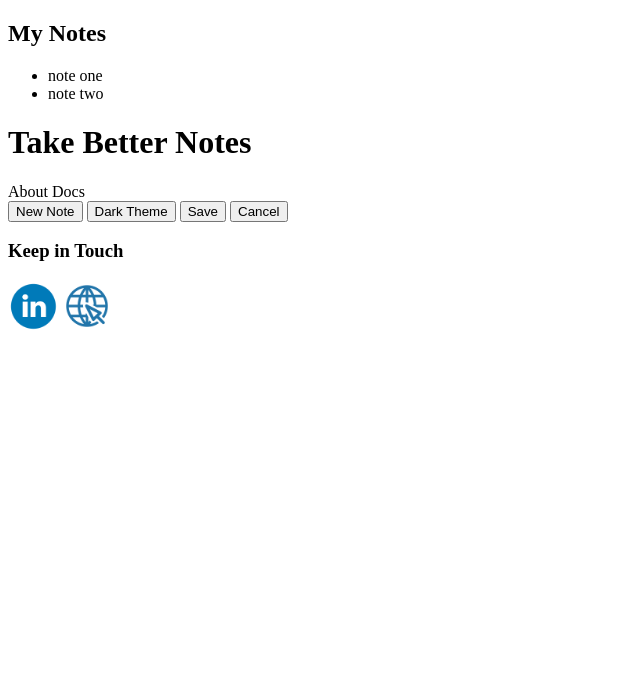
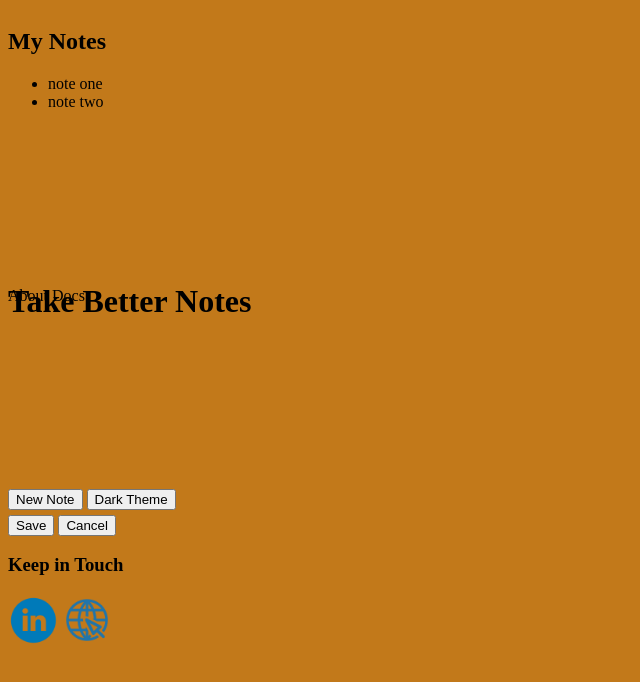
Before and after one commit to mtguns10/WebTechAss1, a plain HTML site: page index.html in a window 1280 px wide. Shown: the whole page, without its empty margins (0-640 px from the left). Drawn offline with Linux system fonts and the light colour scheme.

Commit message:
Add colour to css and space out content roughly

```diff
--- a/index.html
+++ b/index.html
@@ -3,22 +3,23 @@
     <head>
         <meta charset="UTF-8">
         <title>Take Better Notes</title>
-        <link href="/styles/stylesheet.css" rel="stylesheet">
+        <link href="styles/stylesheet.css" rel="stylesheet">
         <link rel="preconnect" href="https://fonts.googleapis.com">
         <link rel="preconnect" href="https://fonts.gstatic.com" crossorigin>
-        <link href="https://fonts.googleapis.com/css2?family=Noto+Sans:wght@500&display=swap" rel="stylesheet">
+        <link
+            href="https://fonts.googleapis.com/css2?family=Noto+Sans:wght@500&display=swap"
+            rel="stylesheet">
         <meta name="viewport" content="width=device-width, initial-scale=1.0">
     </head>
     <body>
-        <main>
-            <sidebar>
+        <section>
             <h2>My Notes</h2>
             <ul>
                 <li>note one</li>
                 <li>note two</li>
             </ul>
-            </sidebar>
-            <container>
+        </section>
+        <main>
             <h1>Take Better Notes</h1>
             <nav>
                 <a>About</a>
@@ -35,13 +36,14 @@
             <footer>
                 <h3>Keep in Touch</h3>
                 <a>
-                        <img src="/Misc/images/linkedin_circle.webp" alt="LinkedIn" width="50" height="50">
+                    <img src="/Misc/images/linkedin_circle.webp" alt="LinkedIn"
+                        width="50" height="50">
                 </a>
                 <a>
-                        <img src="/Misc/images/Internet_Line.webp" alt="" width="50" height="50">
+                    <img src="/Misc/images/Internet_Line.webp" alt="" width="50"
+                        height="50">
                 </a>
             </footer>
-            </container>
         </main>
     </body>
 </html>
--- a/styles/stylesheet.css
+++ b/styles/stylesheet.css
@@ -0,0 +1,9 @@
+body {
+    background-color: rgb(194, 121, 26);
+    display:grid;
+    grid-template-rows: 1fr 1fr auto;
+}
+main {
+    display: grid;
+    grid-template-rows: 10% 80%10%;
+}
```
Lines whose indentation alone changed are shown as unchanged.
